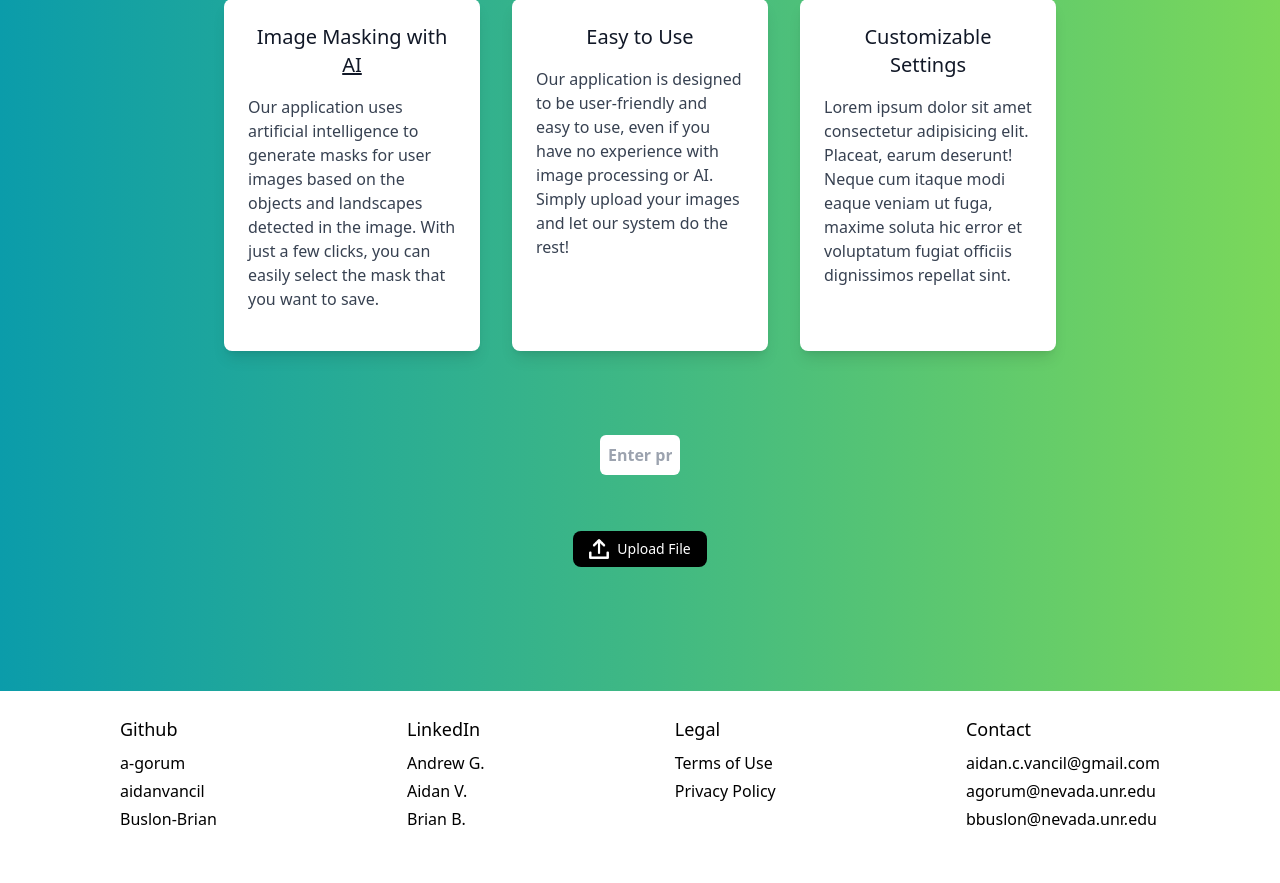
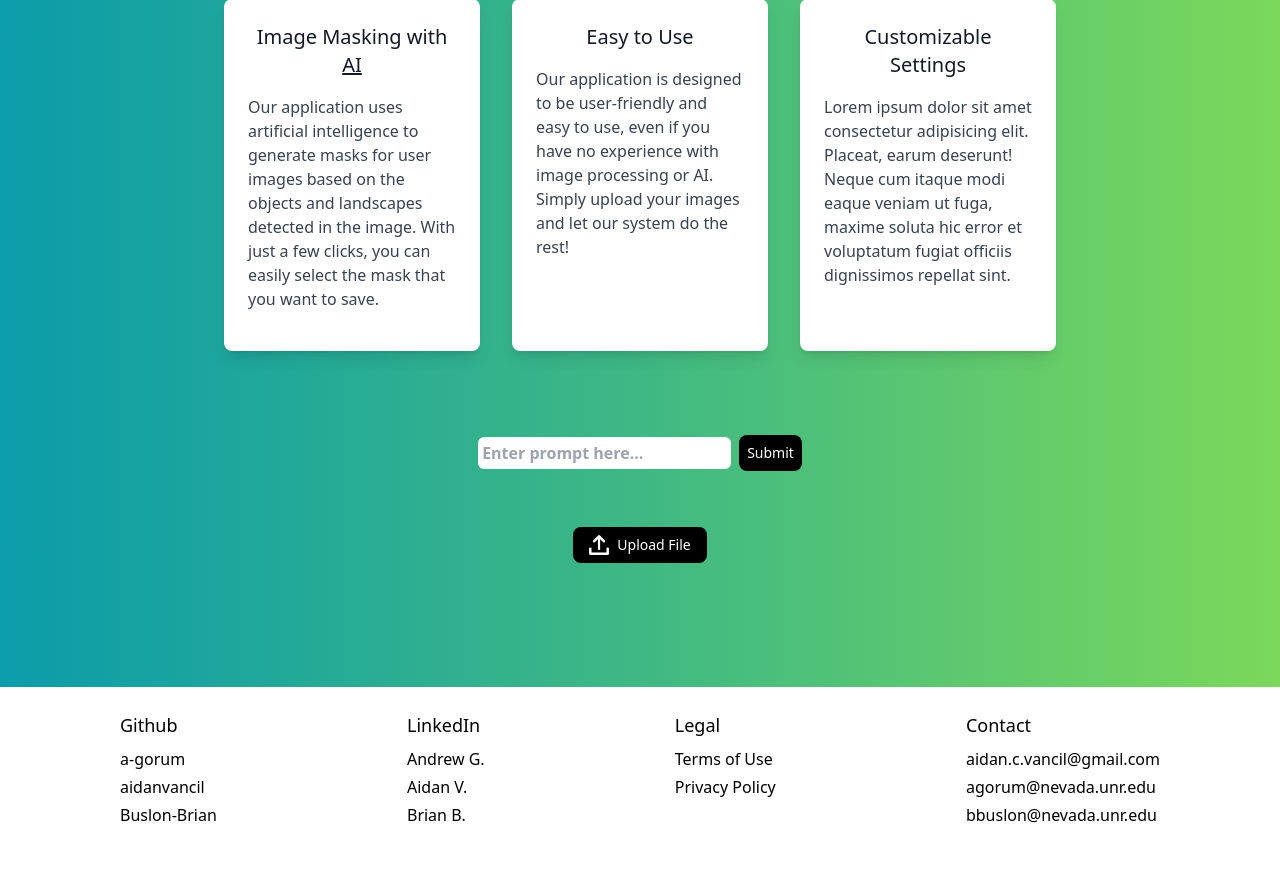
Before and after one commit to aidanvancil/maskr, a Django app: page / in a window 1280 px wide. Shown: the part 213-1096 px from the top of the page. After the commit the page ends 1036 px from the top, so only its background shows below. Run offline with Django 4.2, Linux system fonts and the light colour scheme; some libraries are stand-ins or nearby versions.

Commit message:
Model 3 Feature Rollout
See code for more.

```diff
--- a/maskr/settings.py
+++ b/maskr/settings.py
@@ -32,6 +32,7 @@ ALLOWED_HOSTS = []
 MEDIA_URL = '/media/'
 # Path where media is stored
 MEDIA_ROOT = os.path.join(BASE_DIR, 'media/')
+
 
 # Application definition
 STATICFILES_DIRS = [
--- a/maskr_app/templates/maskrView.html
+++ b/maskr_app/templates/maskrView.html
@@ -39,11 +39,12 @@
   <section class ="mb-36" id ="upload">
     <form method="POST" enctype="multipart/form-data" id="upload-form" class="mb-20">
       {% csrf_token %}
-      <div class="flex items-center justify-center">
-        <input type="text" name="prompt" placeholder="Enter prompt here..." class="w-20 text-black font-ubuntu font-bold p-2 rounded-md mt-5"/>
+      <div class="flex items-center justify-center relative">
+        <input type="text" name="prompt" placeholder="Enter prompt here..." class="w-30 text-black font-ubuntu font-bold p-1 rounded-md mt-5"/>
+        <button class="text-sm font-medium bg-black rounded-lg text-white p-2  mt-5 ml-2 flex items-center gap-2"> Submit</button>
       </div>
       <div class="w-full flex justify-center relative text-black p-4 rounded-lg mt-10">
-        <label for="file-upload" class="absolute bg-black rounded-lg text-white px-4 py-2 flex items-center gap-2 hover:bg-gray-800 transition duration-200">
+        <label for="file-upload" class="absolute bg-black rounded-lg text-white px-4 py-2 py flex items-center gap-2 hover:bg-gray-800 transition duration-200">
           <img class="w-5" src="{% static 'images/upload.png' %}" alt="">
           <span class="text-sm font-medium">Upload File</span>
         </label>
@@ -51,38 +52,34 @@
       </div>
     </form>
 
+
     {% if uploaded %}
       <div id="screen" class="mx-auto grid grid-cols-2 justify-items-center">
         <div class="w-1/2 bg-white rounded-lg p-4">
           {% if processed %}
             <h2 class="text-xl font-ubuntu font-bold text-center p-2">Before</h2>
           {% endif %}
-          <img class="m-auto rounded-md w-[256px] h-[256px] max-h-[256px] max-w-[256px] !important" src="{{ uploaded }}" alt="Before Processed Image">
+          <img class="m-auto rounded-md w-[256px] h-[256px] max-h-[256px] max-w-[256px] object-fill" src="{{ uploaded }}" alt="Before Processed Image">
         </div>
         {% if processed %}
-          <div class="w-1/2 bg-white rounded-lg p-4">
+          <div class="w-1/2 bg-white rounded-lg p-4 mt-3">
             <h2 class="text-xl font-ubuntu font-bold text-center p-2">After</h2>
-            <img class="m-auto rounded-md" src="{{ processed }}" alt="After Processed Image">
+            <img class="m-auto rounded-md mb-6 object-fill" src="{{ processed }}" alt="After Processed Image">
+            <label class="text-md font-ubuntu font-bold p-2 bg-black text-white rounded-lg flex text-center justify-center w-[256px]"><a href="{{ processed }}">Save Image</a></label>
           </div>
         {% endif %}
-        <div class="flex justify-center items-center mt-2">
-          <label class="text-md font-ubuntu font-bold text-center p-2 bg-black text-white rounded-lg"><a href="{{ processed }}">Save Image</a></label>
-        </div>
       </div>
     {% endif %}
 
     {% if processed and not uploaded %}
-      <div id="screen" class="mx-auto grid grid-cols-2 justify-items-center">
-        <div class="w-full bg-white rounded-lg p-4">
+    <div class="flex items-center justify-center">
+        <div class="w-full bg-white rounded-lg p-4 relative">
           <h2 class="text-xl font-ubuntu font-bold text-center p-2">Created Image</h2>
-          <img class="m-auto rounded-md" src="{{ processed }}" alt="After Processed Image">
+          <img class="m-auto rounded-md object-fill" src="{{ processed }}" alt="Created Image">
+          <label class="text-md font-ubuntu font-bold text-center p-2 bg-black text-white rounded-lg flex"><a href="{{ processed }}">Save Image</a></label>
         </div>
-        <div class="flex justify-center items-center mt-2">
-          <label class="text-md font-ubuntu font-bold text-center p-2 bg-black text-white rounded-lg"><a href="{{ processed }}">Save Image</a></label>
-        </div>
-      </div>
+    </div>
     {% endif %}
-
   </section>
 
 
--- a/maskr_app/views.py
+++ b/maskr_app/views.py
@@ -4,12 +4,14 @@ from .forms import ImgForm
 import openai
 import environ
 import os
+import requests
 from PIL import Image
 
 env = environ.Env()
 environ.Env.read_env()
 
 openai.api_key = env("OPENAI_KEY")
+img_key = env("IMG_API_KEY")
 class maskrView(View):
     def __init__(self, *args, **kwargs):
         super(maskrView, self).__init__(*args, **kwargs)
@@ -18,29 +20,19 @@ class maskrView(View):
         return render(request, 'maskrView.html')
 
     def post(self, request):
+        resp = None
         form = ImgForm(request.POST, request.FILES)
+
         if form.is_valid():
             prompt_t = request.POST.get('prompt')
             image_t = request.POST.get('image')
             form.save()
             image_obj = form.instance
             img_resized = Image.open(image_obj.image.path)
-            IMG_DIM = (256, 256)
-            img_resized = img_resized.resize(IMG_DIM)
+            img_resized = img_resized.resize((256, 256))
             img_resized.save("demo.png", "")
-            print(image_obj.image.url)
-            resp = None
-            print(image_t)
             print(prompt_t)
-            if prompt_t.isalpha() and not image_obj.image.url:
-                resp = openai.Image.create(
-                        prompt=prompt_t,
-                        n=1,
-                        size="256x256"
-                )
-                image_url = resp['data'][0]['url']
-                return render(request, 'maskrView.html', {'form': form, 'processed': image_url})
-            elif prompt_t and image_t:
+            if prompt_t.isalpha():
                 resp = openai.Image.create_edit(
                     image=open("demo.png", "rb"),
                     prompt=prompt_t,
@@ -50,13 +42,24 @@ class maskrView(View):
                 image_url = resp['data'][0]['url']
                 return render(request, 'maskrView.html', {'form': form, 'uploaded': image_obj.image.url, 'processed': image_url})
             else:
-                """resp = openai.Image.create_variation(
+                resp = openai.Image.create_variation(
                     image=open("demo.png", "rb"),
                     n=1,
                     size="256x256"
                 )
-                image_url = resp['data'][0]['url']"""
-            return render(request, 'maskrView.html', {'form': form, 'uploaded': image_obj.image.url, 'processed': image_obj.image.url})
+                image_url = resp['data'][0]['url']
+            return render(request, 'maskrView.html', {'form': form, 'uploaded': image_obj.image.url, 'processed': image_url})
         else:
             form = ImgForm()
+            prompt_t = request.POST.get('prompt')
+            if not prompt_t.isalpha():
+                return render(request, 'maskrView.html')
+            resp = openai.Image.create(
+                        prompt=prompt_t,
+                        n=1,
+                        size="256x256"
+                )
+            image_url = resp['data'][0]['url']
+            return render(request, 'maskrView.html', {'form': form, 'processed': image_url})
+
         return redirect(reverse(''))
```
Also changed, not shown: db.sqlite3, demo.png.
